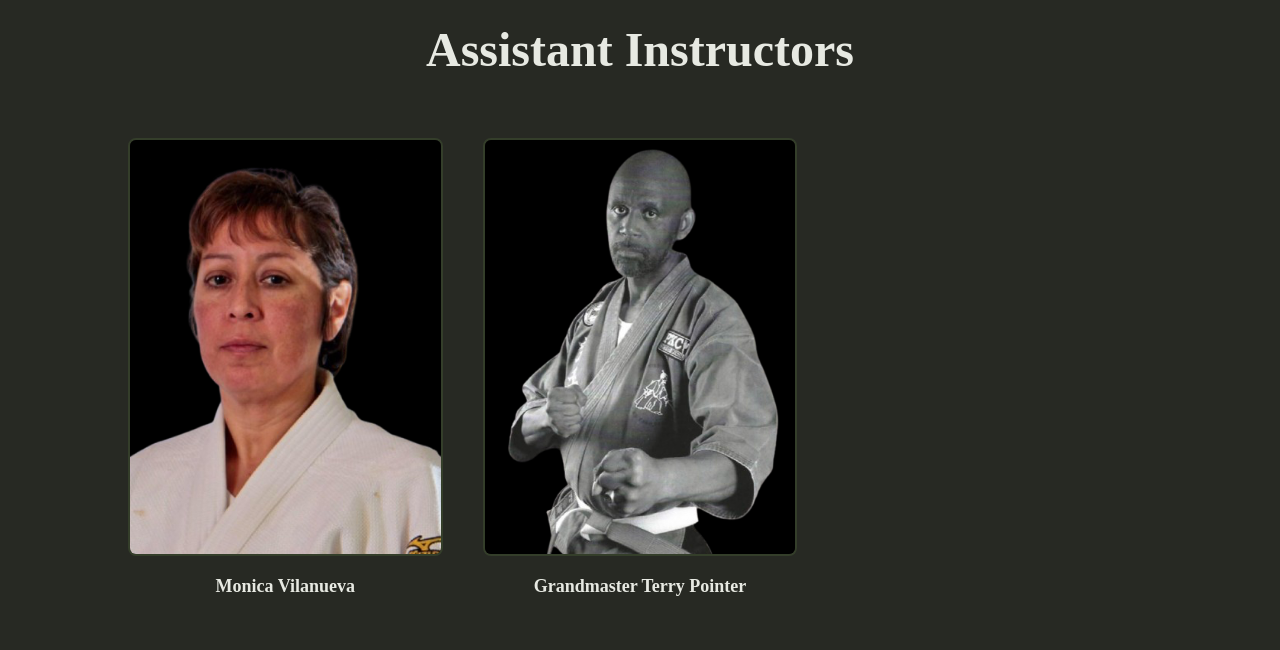
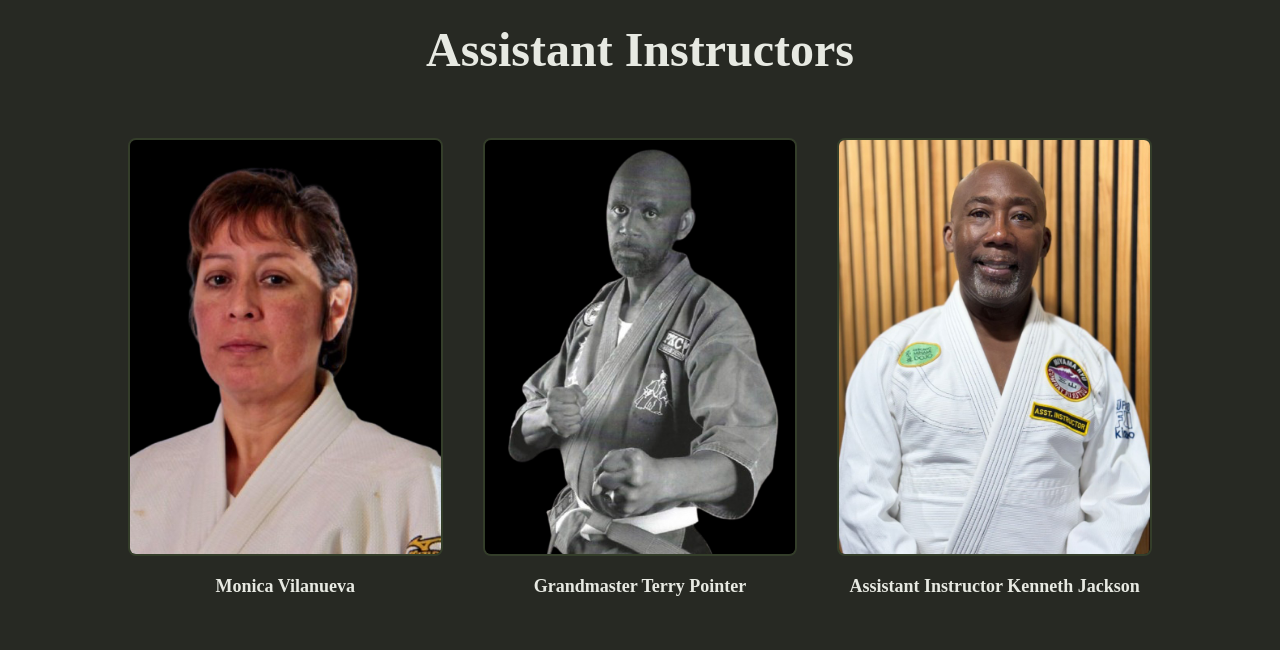
Before and after one commit to darcyrahm1ng/chicagominamipublic, a Next.js app: page / in a window 1280 px wide. Shown: the part 3700-4350 px from the top of the page. Built offline with nearby package versions, Linux system fonts and the light colour scheme; no server answers.

Commit message:
added Kenneth Jackson

```diff
--- a/src/components/AssistantInstructorsSection.tsx
+++ b/src/components/AssistantInstructorsSection.tsx
@@ -3,6 +3,7 @@
 import { useState } from "react";
 import monicaPhoto from "@/assets/assistant-monica.png";
 import terryPhoto from "@/assets/assistant-terry.png";
+import kennethPhoto from "@/assets/assistant-kenneth.jpg";
 /*import maxPhoto from "@/assets/assistant-max.png";*/
 import { Dialog, DialogContent, DialogHeader, DialogTitle } from "@/components/ui/dialog";
 import { imageSrc, type ImageSource } from "@/lib/image";
@@ -26,6 +27,12 @@ const assistants: Assistant[] = [
     name: "Grandmaster Terry Pointer",
     photo: terryPhoto,
     bio: "With over Fifty years of teaching Martial Arts with a strong traditional approach and an openmind for new ideas and concepts for growth. Grandmaster Pointer attempts to help people find themselves, to discover their creativity and their capacity for overall growth through the study of Martial Arts. He believes that there is much growth in each person and sees his purpose as that of nourishing the seed so that his students potential may be reached. He is a US Army Veteran and has a 10th dan in AVM Self-Defense System, 9th Dan in Kempo Ryu Kan Kay Bugei, 8th Dan Shorin Ryu, 7th Dan Shuri Ryu, and a 1st Dan in Moo Duk Kwan.",
+  },
+  {
+    id: "kenneth",
+    name: "Assistant Instructor Kenneth Jackson",
+    photo: kennethPhoto,
+    bio: "Kenneth Jackson is an Assistant Instructor at Chicago Minami Dojo, teaching Miyama Ryu Combat Jujitsu.",
   },
   /*{
     id: "max",
```
Also changed, not shown: src/assets/assistant-kenneth.jpg (added).
